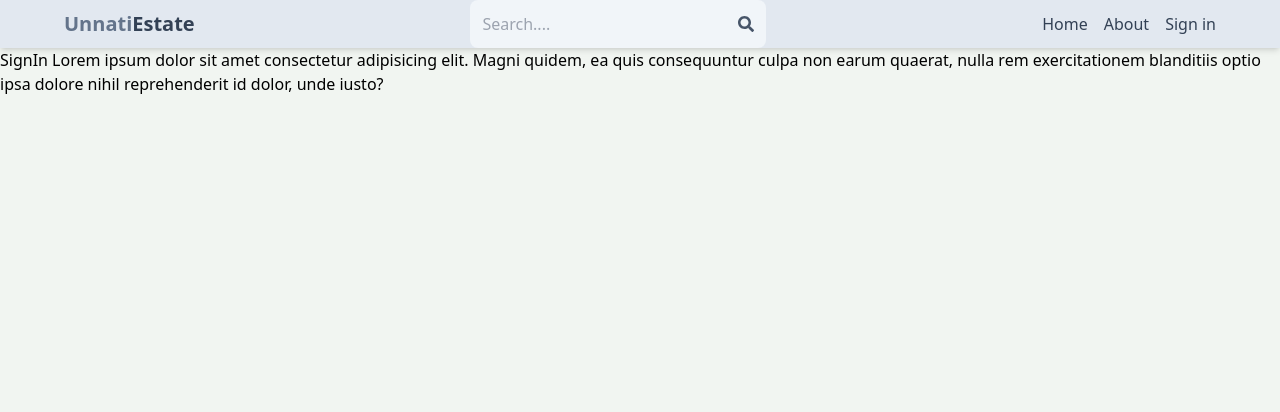
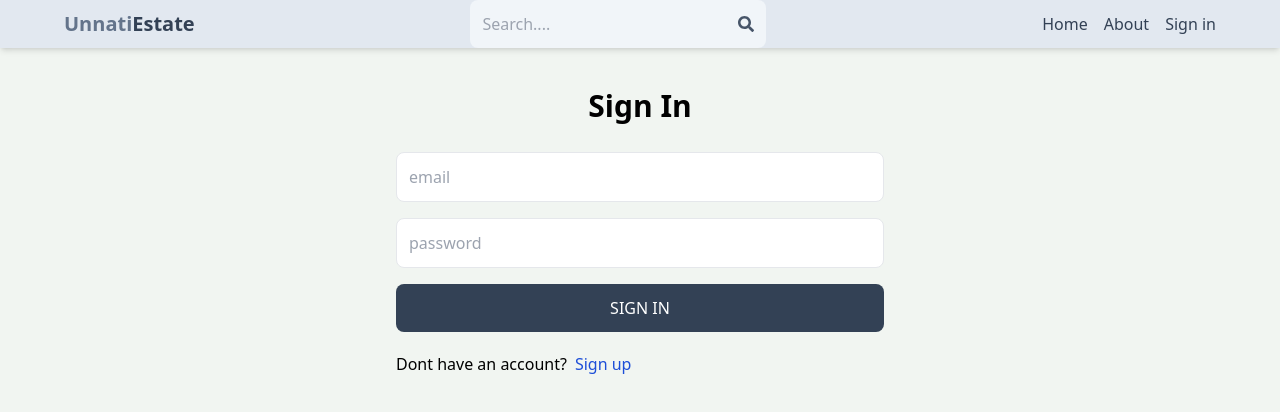
Before and after one commit to Unnati-Kanswal/mern-estate, a React (Vite) app in the folder client/: page /sign-in in a window 1280 px wide. Shown: the top 412 px of the page. Built offline with nearby package versions, Linux system fonts and the light colour scheme.

Commit message:
complete sign in page functionality

```diff
--- a/client/src/pages/SignIn.jsx
+++ b/client/src/pages/SignIn.jsx
@@ -1,12 +1,75 @@
-import React from "react";
-function SignIn() {
+import { useState } from "react";
+import { Link, useNavigate } from "react-router-dom";
+export default function SignIn() {
+  const [formData, setFormData] = useState({});
+  const [error, setError] = useState(null);
+  const [loading, setLoading] = useState(false);
+  const navigate = useNavigate();
+
+  const handleChange = (e) => {
+    setFormData({
+      ...formData,
+      [e.target.id]: e.target.value,
+    });
+  };
+
+  const handleSubmit = async (e) => {
+    e.preventDefault();
+    try {
+      setLoading(true);
+      const res = await fetch("/api/auth/signin", {
+        method: "POST",
+        headers: { "Content-Type": "application/json" },
+        body: JSON.stringify(formData),
+      });
+      const data = await res.json();
+      console.log(data);
+      if (data.success === false) {
+        setLoading(false);
+        setError(data.message);
+        return;
+      }
+      setLoading(false);
+      setError(null);
+      navigate("/");
+    } catch (error) {
+      setLoading(false);
+      setError(error.message);
+    }
+  };
+
   return (
-    <div>
-      SignIn Lorem ipsum dolor sit amet consectetur adipisicing elit. Magni
-      quidem, ea quis consequuntur culpa non earum quaerat, nulla rem
-      exercitationem blanditiis optio ipsa dolore nihil reprehenderit id dolor,
-      unde iusto?
+    <div className="p-3 max-w-lg mx-auto">
+      <h1 className="text-3xl text-center font-semibold my-7">Sign In</h1>
+      <form onSubmit={handleSubmit} className="flex flex-col gap-4">
+        <input
+          type="email"
+          placeholder="email"
+          className="border p-3 rounded-lg "
+          id="email"
+          onChange={handleChange}
+        />
+        <input
+          type="password"
+          placeholder="password"
+          className="border p-3 rounded-lg "
+          id="password"
+          onChange={handleChange}
+        />
+        <button
+          disabled={loading}
+          className="bg-slate-700 text-white p-3 rounded-lg uppercase hover:opacity-95 disabled:opacity-80"
+        >
+          {loading ? "Loading....." : "Sign In"}
+        </button>
+      </form>
+      <div className="flex gap-2 mt-5">
+        <p>Dont have an account?</p>
+        <Link to={"/sign-up"}>
+          <span className="text-blue-700">Sign up</span>
+        </Link>
+      </div>
+      {error && <p className="text-red-500 mt-5">{error}</p>}
     </div>
   );
 }
-export default SignIn;
```
